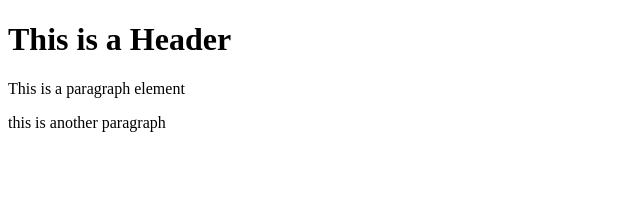
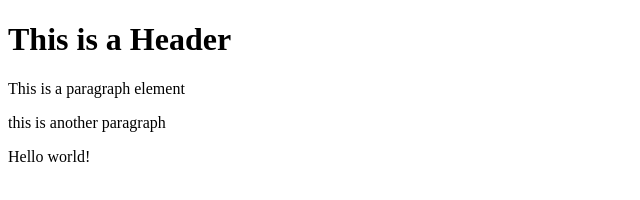
Before and after one commit to pjab2016/git-test, a website: page index.html in a window 1280 px wide. Shown: the whole page, without its empty margins (0-640 px from the left). Drawn offline with Linux system fonts and the light colour scheme.

Commit message:
Using NPM

```diff
--- a/index.html
+++ b/index.html
@@ -5,6 +5,7 @@
     <h1>This is a Header</h1>
     <p>This is a paragraph element</p>
     <p>this is another paragraph</p>
+    <p> Hello world!</p>
 </body>
 
 </html>
```
Also changed, not shown: package.json (added, +24 -0 lines), 2 other files.
